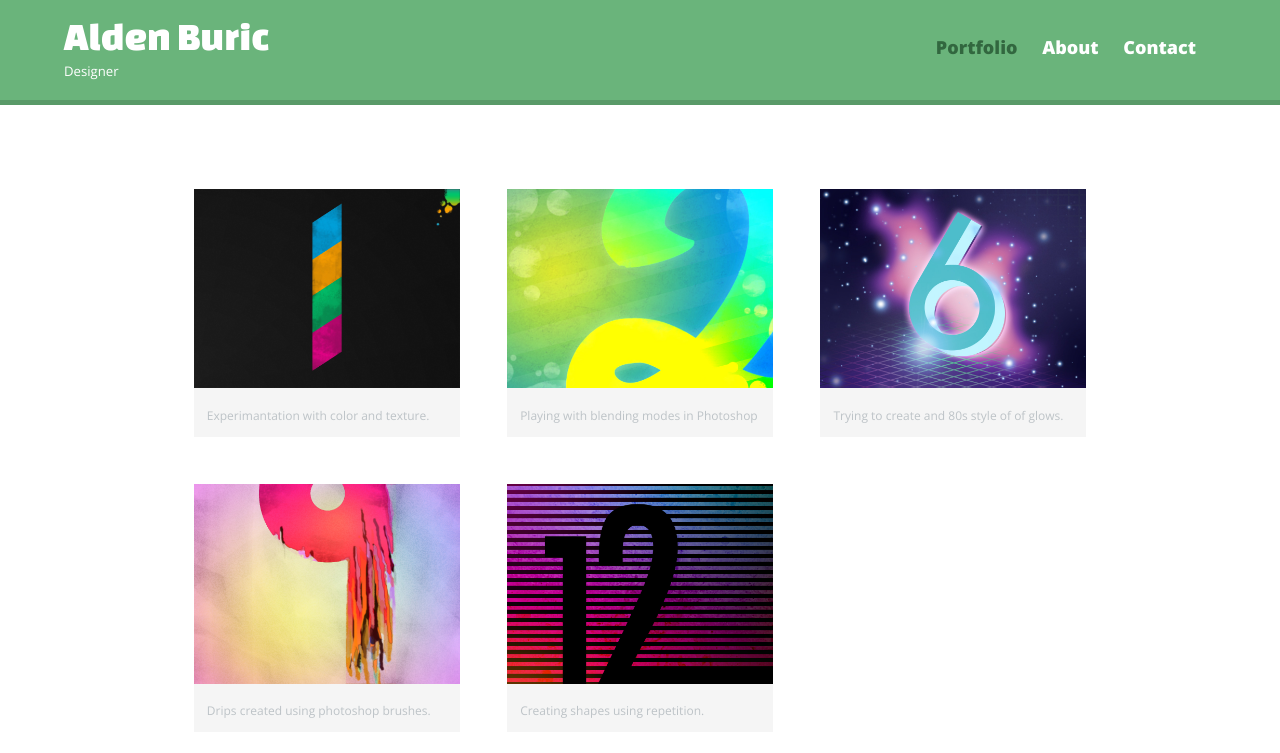
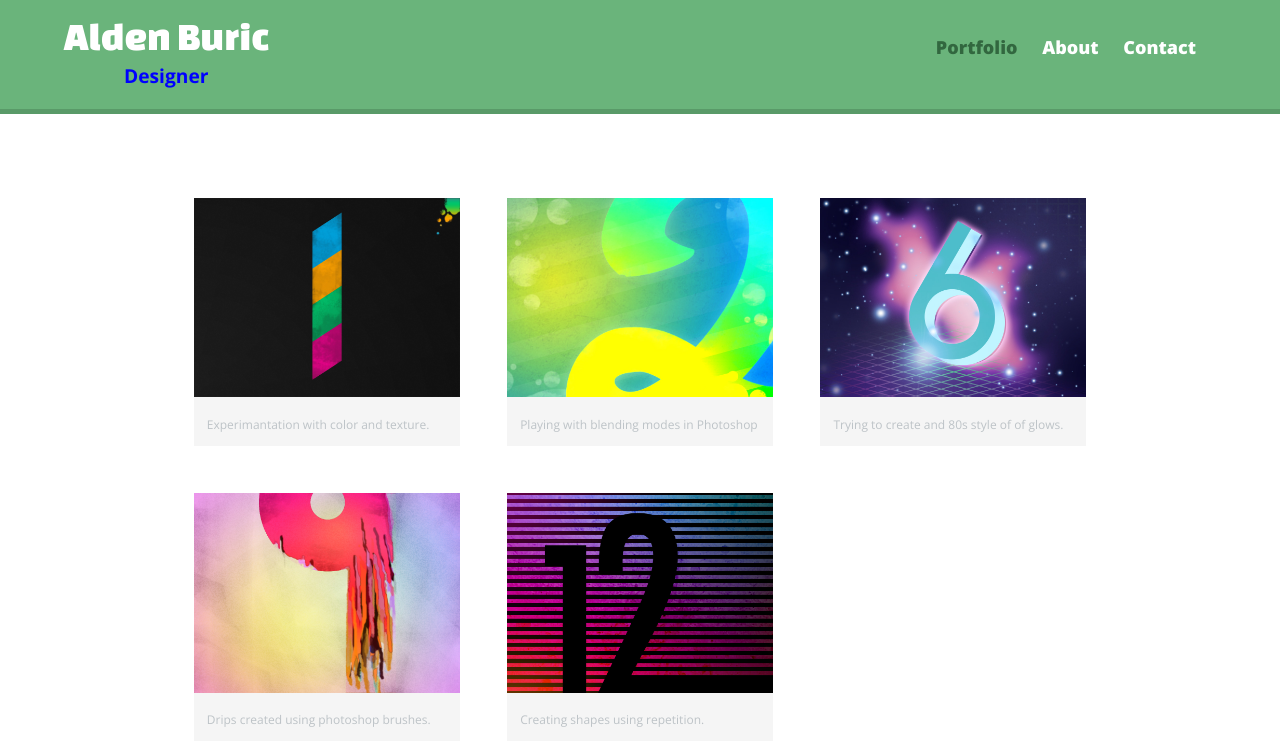
Before and after one commit to semircisija/htmlcssproject, a plain HTML site: page index.html in a window 1280 px wide. Shown: the top 753 px of the page. Drawn offline with nearby package versions, Linux system fonts and the light colour scheme.

Commit message:
Update responsive.css

```diff
--- a/css/responsive.css
+++ b/css/responsive.css
@@ -93,9 +93,12 @@ h1{
 
   }
 
-  h2{
-  font-size:0.825em;
+ h2{
+  font-size:1.2em;
+  font-weight:bold;
+  color:blue;
     margin-bottom:20px;
+    margin-left:60px;
   }
 
   header{
```
